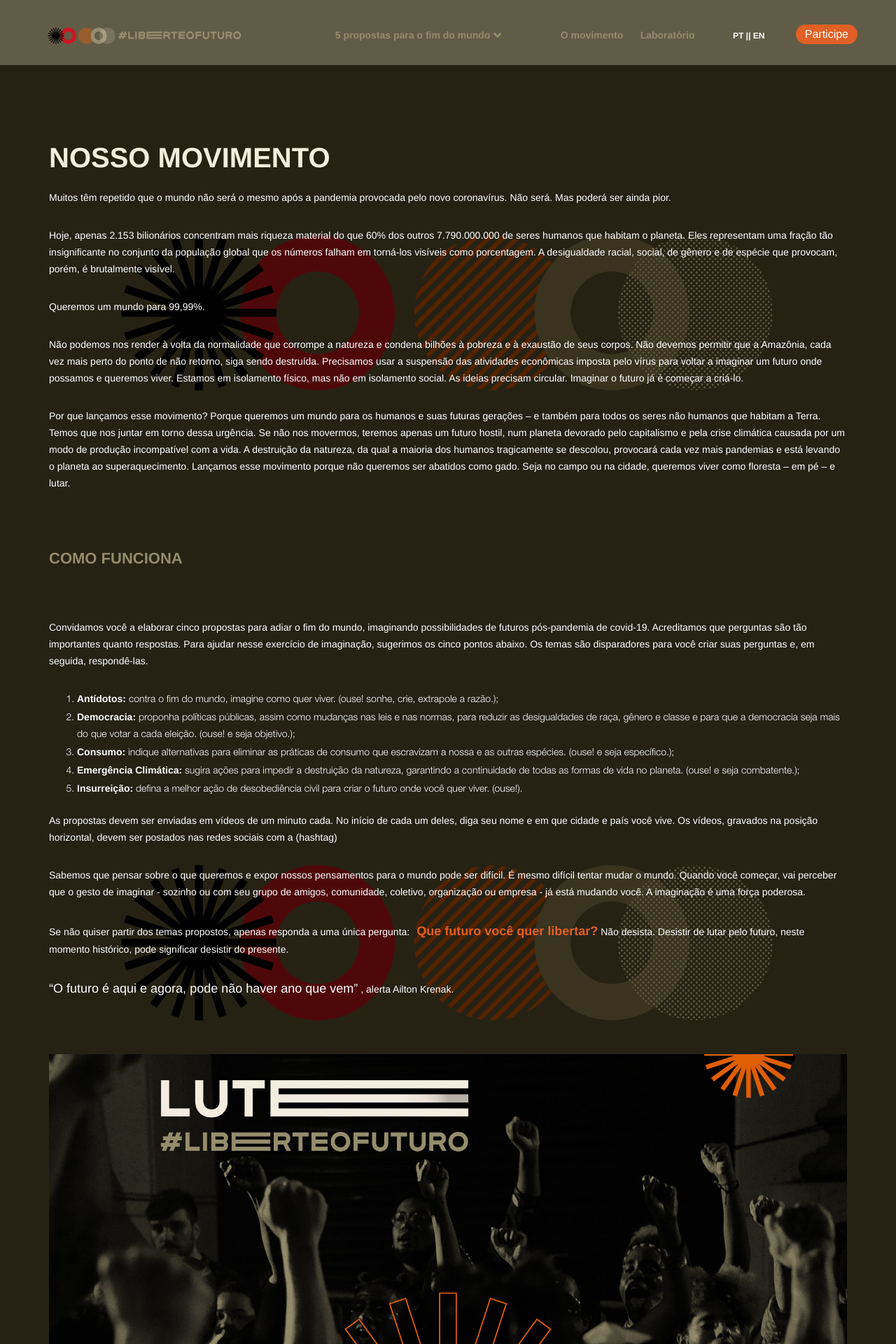
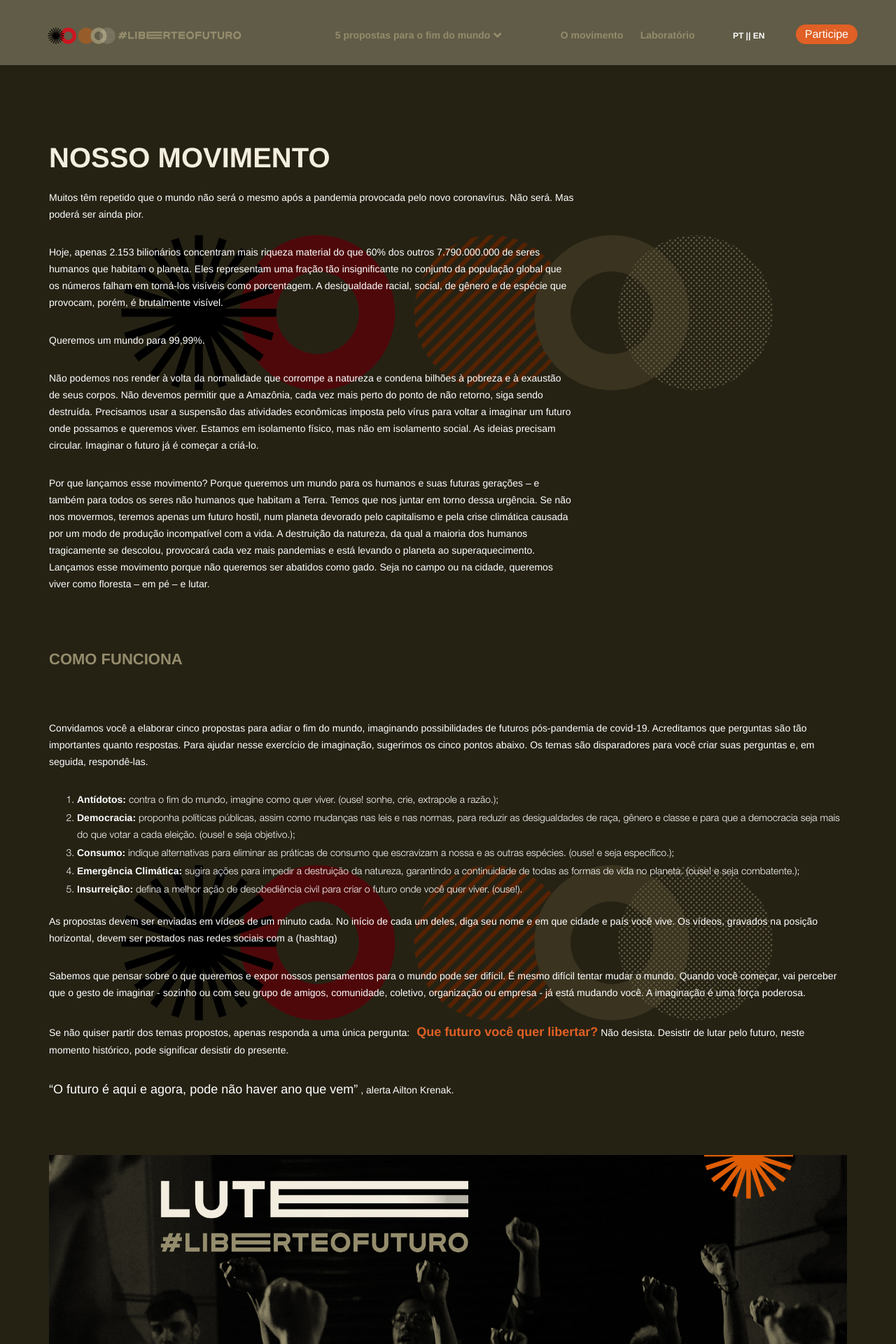
Before and after one commit to associacaosilo/liberteofuturo-site, a Jekyll site: the page built from _pages/movimento.md, in a window 1280 px wide. Shown: the top 1920 px of the page at 70% size. Built offline with Jekyll 4.4.1, drawn with Linux system fonts in a browser that asks for light colours; nearby versions of some CDN libraries.

Commit message:
Update movimento.html

```diff
--- a/_layouts/movimento.html
+++ b/_layouts/movimento.html
@@ -22,7 +22,7 @@
                     {{page.subtitulo}}
                 </div>
 -->
-                <div class="col-xl-12 col-lg-12 white font_second font14">
+                <div class="col-xl-8 col-lg-8 white font_second font14">
                     <p class="top20 bottom30">{{page.p1Movimento}}</p>
                     <p class="top20 bottom30">{{page.p2Movimento}}</p>
                     <p class="top20 bottom30">{{page.p3Movimento}}</p>
```
